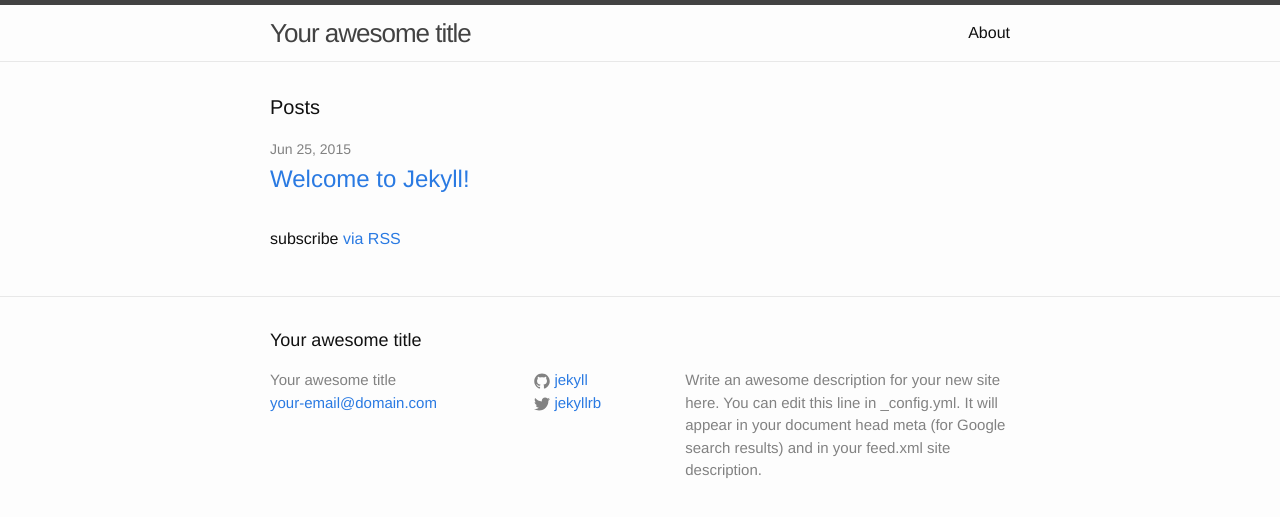
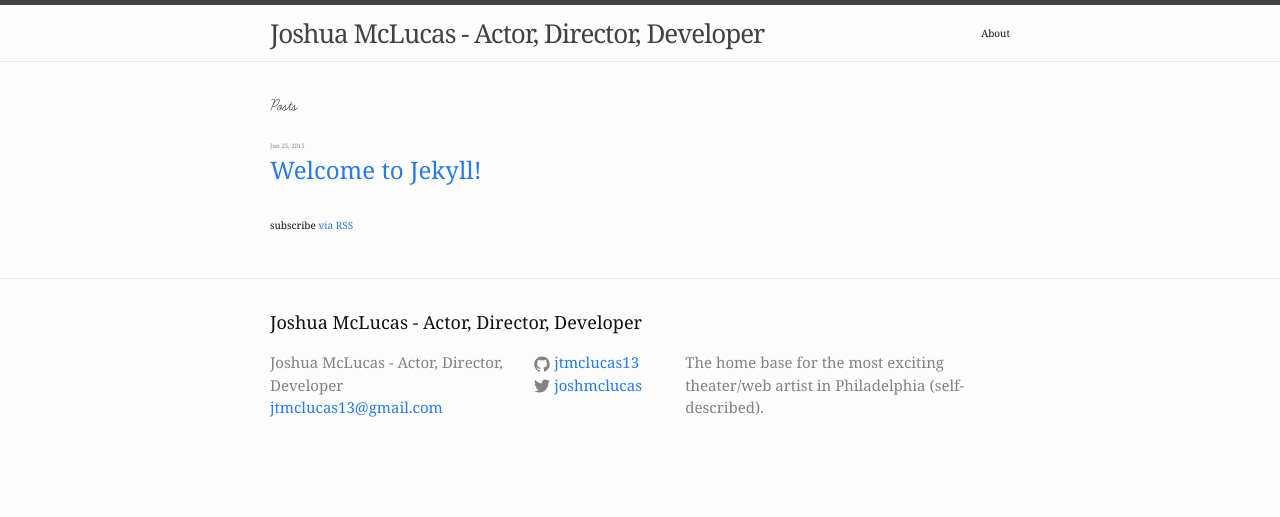
Before and after one commit to jtmclucas13/new-portfolio, a Jekyll site: the page built from index.html, in a window 1280 px wide. Shown: the top 517 px of the page. Built offline with Jekyll 4.4.1, drawn with Linux system fonts in a browser that asks for light colours; some web fonts are replaced.

Commit message:
updated config file

```diff
--- a/_config.yml
+++ b/_config.yml
@@ -1,14 +1,12 @@
 # Site settings
-title: Your awesome title
-email: your-email@domain.com
+title: 'Joshua McLucas - Actor, Director, Developer'
+email: jtmclucas13@gmail.com
 description: > # this means to ignore newlines until "baseurl:"
-  Write an awesome description for your new site here. You can edit this
-  line in _config.yml. It will appear in your document head meta (for
-  Google search results) and in your feed.xml site description.
+  The home base for the most exciting theater/web artist in Philadelphia (self-described).
 baseurl: "" # the subpath of your site, e.g. /blog/
-url: "http://yourdomain.com" # the base hostname & protocol for your site
-twitter_username: jekyllrb
-github_username:  jekyll
+url: "http://www.joshuamclucas.com" # the base hostname & protocol for your site
+twitter_username: joshmclucas
+github_username:  jtmclucas13
 
 # Build settings
 markdown: kramdown
--- a/_sass/_base.scss
+++ b/_sass/_base.scss
@@ -21,6 +21,11 @@ body {
     color: $text-color;
     background-color: $background-color;
     -webkit-text-size-adjust: 100%;
+}
+
+/* delete this */
+h1{
+    font-family: $display-font-family;
 }
 
 
--- a/css/main.scss
+++ b/css/main.scss
@@ -3,13 +3,25 @@
 ---
 @charset "utf-8";
 
+@font-face{
+font-family: 'Learning Curve';
+  src: url('../fonts/LearningCurve_OT-webfont.eot'); /* IE9 Compat Modes */
+  src: url('../fonts/LearningCurve_OT-webfont.eot?#iefix') format('embedded-opentype'), /* IE6-IE8 */
+       url('../fonts/LearningCurve_OT-webfont.woff2') format('woff2'), /* Super Modern Browsers */
+       url('../fonts/LearningCurve_OT-webfont.woff') format('woff'), /* Pretty Modern Browsers */
+       url('../fonts/LearningCurve_OT-webfont.ttf')  format('truetype'), /* Safari, Android, iOS */
+       url('../fonts/LearningCurve_OT-webfont.svg#svgFontName') format('svg'); /* Legacy iOS */
+}
+
 
 
 // Our variables
-$base-font-family: Helvetica, Arial, sans-serif;
-$base-font-size:   16px;
+$base-font-family: Georgia,Times,"Times New Roman",serif;
+$base-font-size:   62.5%;
 $small-font-size:  $base-font-size * 0.875;
 $base-line-height: 1.5;
+
+$display-font-family: "Learning Curve","Brush Script MT",cursive;
 
 $spacing-unit:     30px;
 
```
Also changed, not shown: fonts/LearningCurve_OT-webfont.ttf (added), fonts/LearningCurve_OT-webfont.woff (added), 2 other files.
